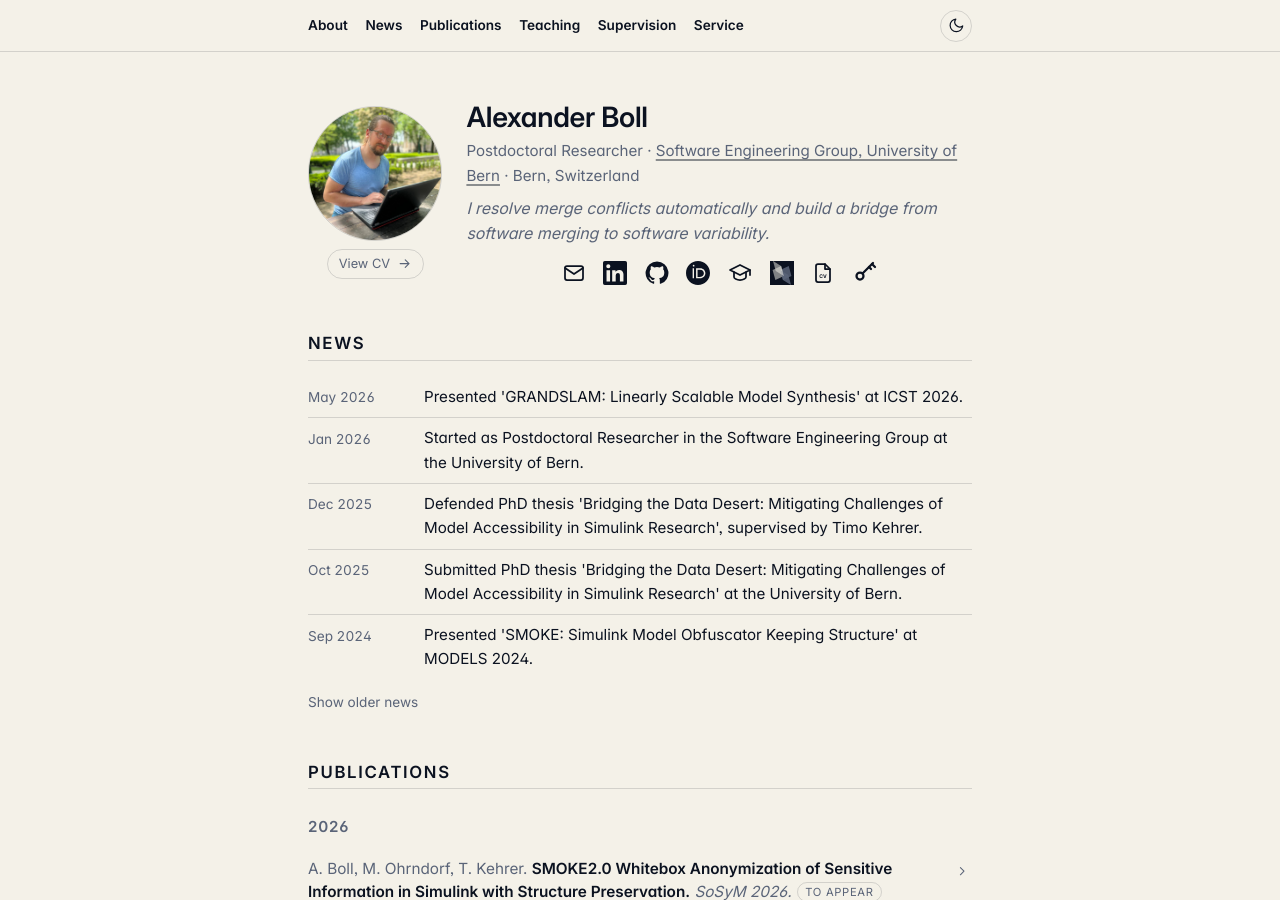
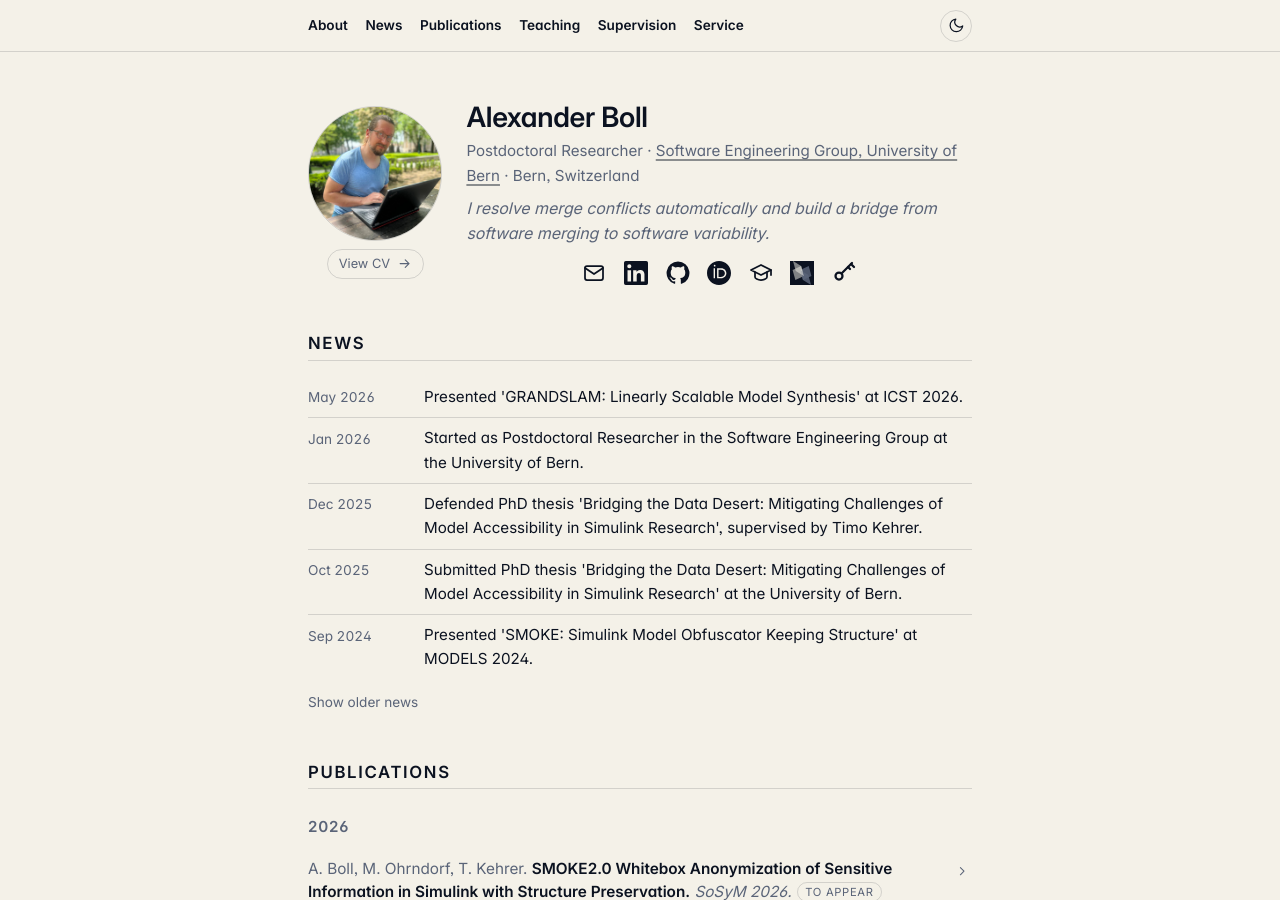
Before and after one commit to lanpirot/lanpirot.github.io, a Jekyll site: the page built from index.md, in a window 1280 px wide and 900 px high. Built offline with Jekyll 4.4.1, drawn with Linux system fonts in a browser that asks for light colours.

Commit message:
Remove CV from the social icons row
The "View CV" pill button under the photo is the single entry point
for the CV now, so the duplicate CV icon in the socials row is
redundant. Delete the unused icon asset and drop the corresponding
special-case in the socials loop.

Co-Authored-By: Claude Opus 4.6 (1M context) <noreply@anthropic.com>

```diff
--- a/_data/socials.yml
+++ b/_data/socials.yml
@@ -16,9 +16,6 @@
 - name: DBLP
   icon: dblp
   url: "https://dblp.org/pid/271/4416.html"
-- name: CV
-  icon: cv
-  url: "/cv/"
 - name: PGP public key
   icon: pgp
   url: "/assets/pgp.asc"
--- a/_includes/header.html
+++ b/_includes/header.html
@@ -15,7 +15,7 @@
     <p class="pitch">{{ s.pitch }}</p>
     <div class="socials">
       {%- for link in site.data.socials -%}
-        <a href="{{ link.url }}" aria-label="{{ link.name }}" title="{{ link.name }}"{% unless link.icon == "email" or link.icon == "pgp" or link.icon == "cv" %} rel="me noopener" target="_blank"{% endunless %}>
+        <a href="{{ link.url }}" aria-label="{{ link.name }}" title="{{ link.name }}"{% unless link.icon == "email" or link.icon == "pgp" %} rel="me noopener" target="_blank"{% endunless %}>
           {%- include icon.html name=link.icon -%}
         </a>
       {%- endfor -%}
```
Also changed, not shown: _includes/icons/cv.svg (deleted).
